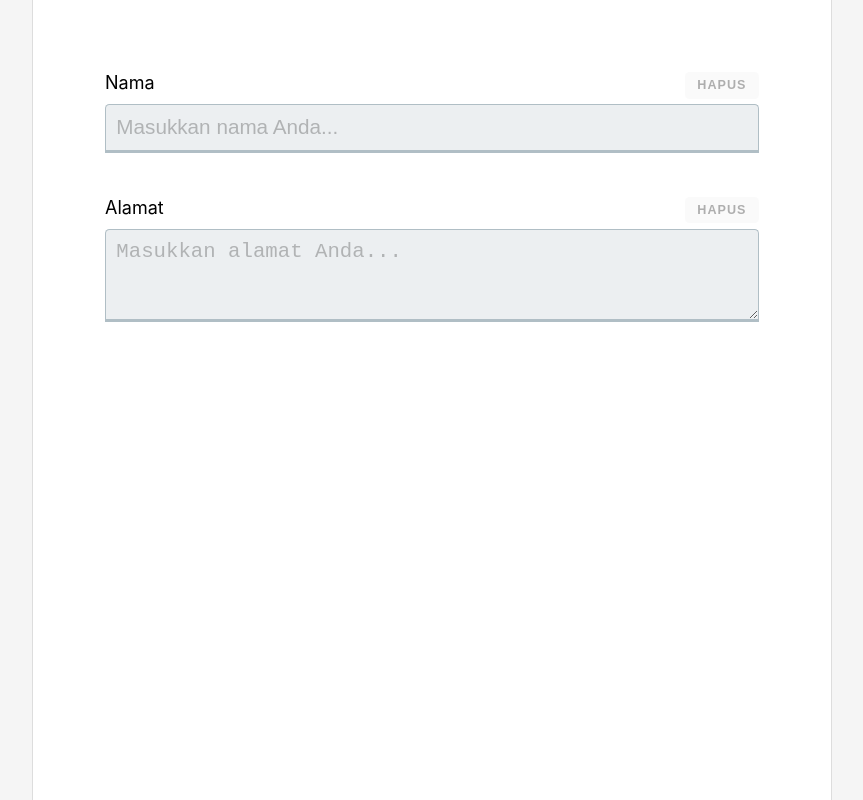
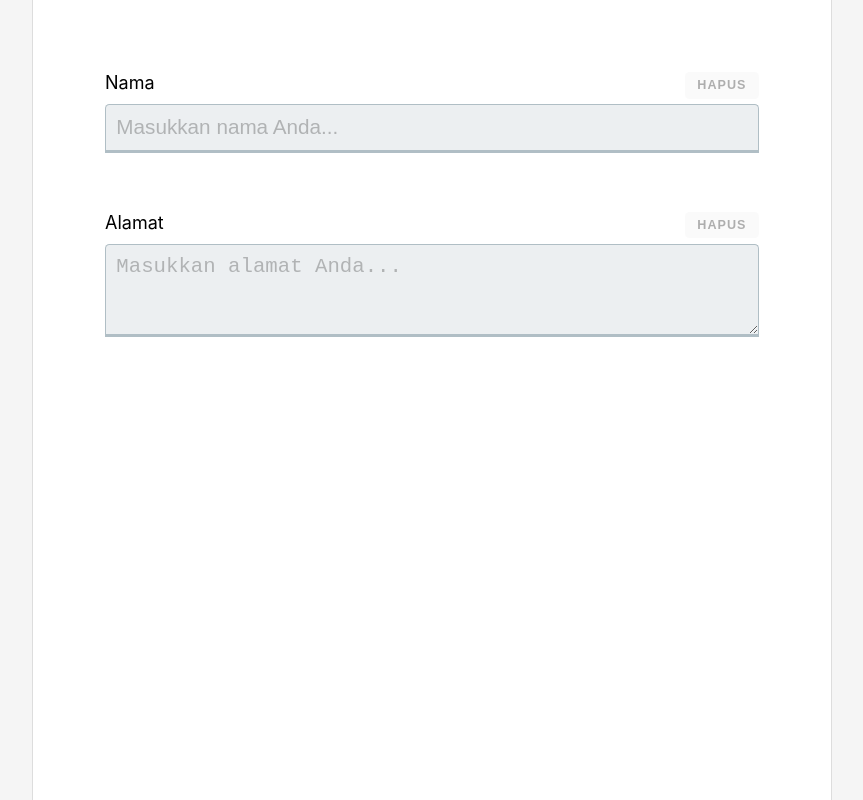
Before and after one commit to adrianpdm/JFE_ITDEV, a Vue app: page / in a window 1280 px wide. Shown: the whole page, without its empty margins (208-1071 px from the left). Built offline with nearby package versions, Linux system fonts and the light colour scheme.

Commit message:
change active color to green

```diff
--- a/src/App.vue
+++ b/src/App.vue
@@ -6,7 +6,6 @@
             type="text"
             placeholder="Masukkan nama Anda..."
             v-model="name" />
-    <br>
     <XInput input-element="textarea"
             name="alamat"
             label="Alamat"
@@ -38,7 +37,7 @@ export default {
 }
 html {
   --input-border-color: rgba(176, 190, 197, 1);
-  --input-border-active-color: rgba(33, 150, 243, 1);
+  --input-border-active-color: rgba(0,200,83,1);
 
   --input-bg-color: rgba(236, 239, 241, 1);
 
@@ -83,4 +82,8 @@ button {
     outline: none;
   }
 }
+
+.x-input + .x-input {
+  margin-top: 2rem;
+}
 </style>
```
